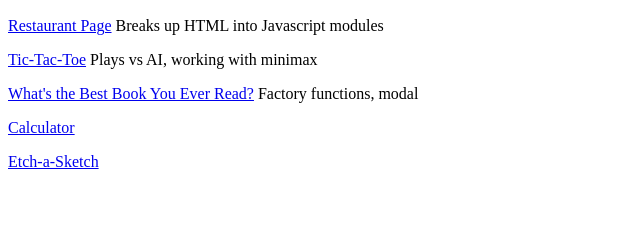
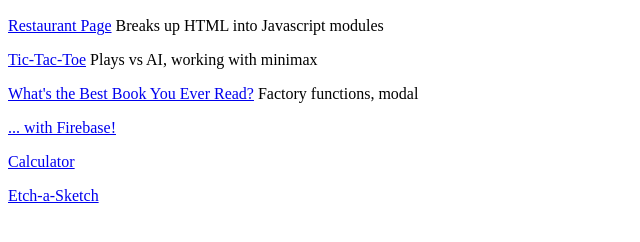
Before and after one commit to acchang/acchang.github.io, a plain HTML site: page index.html in a window 1280 px wide. Shown: the part 96-338 px from the top of the page, without its empty margins (0-640 px from the left). Drawn offline with Linux system fonts and the light colour scheme.

Commit message:
firebase added

```diff
--- a/index.html
+++ b/index.html
@@ -12,6 +12,10 @@
 <p>
 <a href="https://acchang.github.io/Project-Library/">What's the Best Book You Ever Read?</a> Factory functions, modal
 </p>
+<p>
+<a href="https://acchang.github.io/Library-Firebase/">... with Firebase!</a>
+</p>
+
 
 <p>
 <a href="https://acchang.github.io/Calculator/">Calculator</a>
```
